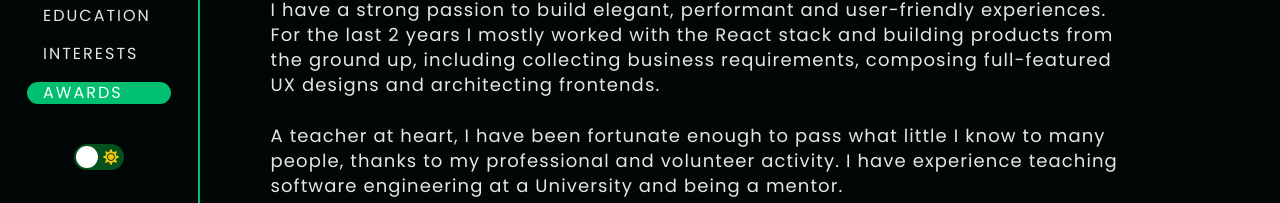
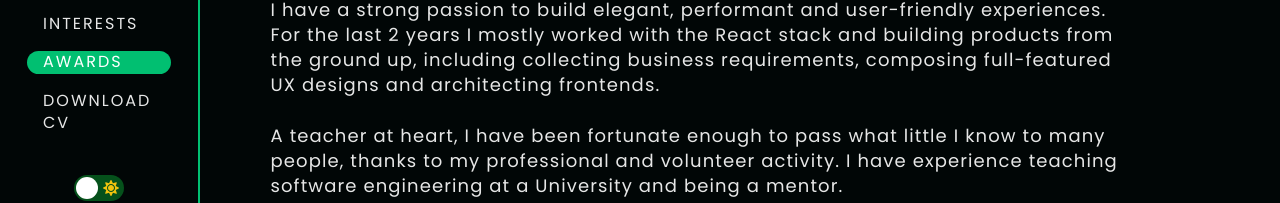
Before and after one commit to vovaushenko/portfolio-react-v2, a React (Create React App) app: page /resume in a window 1280 px wide. Shown: the part 425-628 px from the top of the page. Built offline with nearby package versions, Linux system fonts and the light colour scheme.

Commit message:
Added downloadable CV

```diff
--- a/src/components/Resume/ResumeNavigation.js
+++ b/src/components/Resume/ResumeNavigation.js
@@ -1,11 +1,13 @@
-import styled from 'styled-components';
+import styled, { css } from 'styled-components';
 import { Link as LinkScroll } from 'react-scroll';
-import avatar from '../../images/Photo.jpg';
 import ResumeAvatar from './ResumeAvatar';
 import ThemeToggler from '../ThemeToggler/ThemeToggler';
 import ReusableButton from '../ReusableButton/ReusableButton';
 import { useGlobalContext } from '../../context/context';
 import { useHistory } from 'react-router';
+
+import avatar from '../../images/Photo.jpg';
+import cv from '../../assets/cv-vova-ushenko.pdf';
 
 const StyledNavigation = styled.nav`
   display: flex;
@@ -44,7 +46,7 @@ const StyledNavigation = styled.nav`
   }
 `;
 
-export const NavLinks = styled(LinkScroll)`
+const sharedLinkStyles = css`
   display: flex;
   align-items: center;
   text-decoration: none;
@@ -67,6 +69,14 @@ export const NavLinks = styled(LinkScroll)`
     color: ${({ theme, inviewport }) =>
       inviewport === 'yes' ? '#fff' : theme.mainColor};
   }
+`;
+
+const NavLinks = styled(LinkScroll)`
+  ${sharedLinkStyles}
+`;
+
+const ResumeLink = styled.a`
+  ${sharedLinkStyles}
 `;
 
 const ResumeNavigation = () => {
@@ -156,6 +166,9 @@ const ResumeNavigation = () => {
               awards
             </NavLinks>
           </li>
+          <li>
+            <ResumeLink href={cv}>Download CV</ResumeLink>
+          </li>
         </ul>
       </div>
       <ThemeToggler themeToggler={themeToggler} />
```
Also changed, not shown: 2 other files (tests, documents, lock files or other folders).
